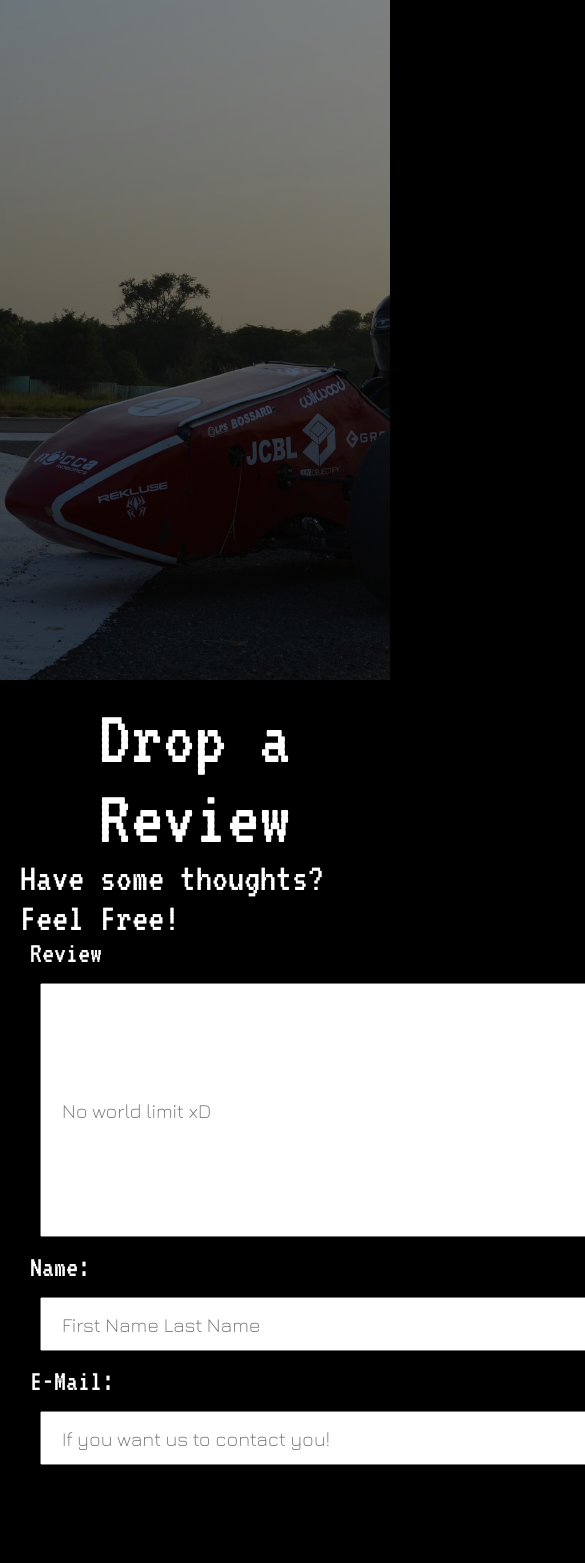
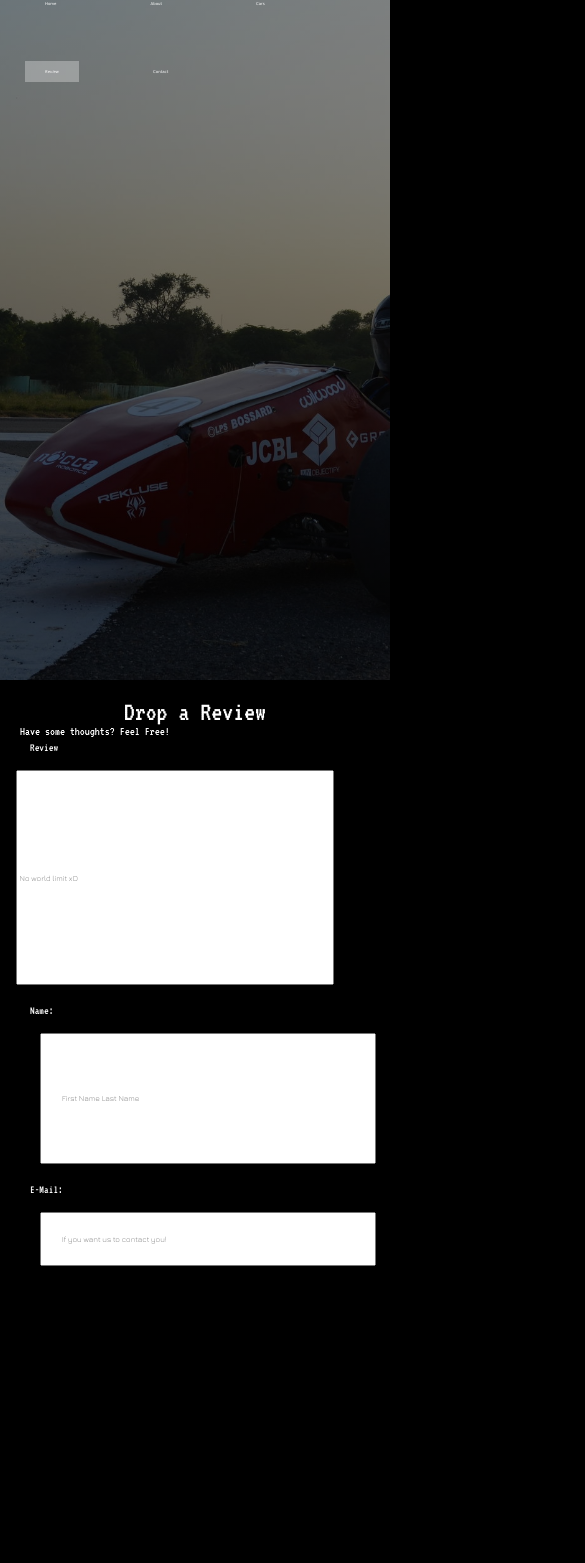
Before and after one commit to whizdor/kms, a plain HTML site: page review.html in a window 390 px wide. Shown: the part 164-1727 px from the top of the page, 585 px wide, since content can reach past the window. Drawn offline with nearby package versions, Linux system fonts and the light colour scheme; a web font is replaced by a local one.

Commit message:
responsive

```diff
--- a/style.css
+++ b/style.css
@@ -3,12 +3,12 @@
     padding : 0;
 }
 .wrapper{
-    width : 1270px;
+    width : 100%;
     margin : auto;
  }
 
  body{
-     height: 240vh;
+     height: 260vh;
      position: relative;
      display: flex;
      flex-direction: column;
@@ -20,7 +20,7 @@
     color: white;
     font-family: 'VT323', monospace;
     text-align: center;
-    font-size: 80px;
+    font-size: 5vw;
 }
 .intro
 {
@@ -28,7 +28,7 @@
     color: white;
     font-family: 'Jura', sans-serif;
     text-align: justify;
-    font-size: 28px;
+    font-size: 2.1vw;
 }
 .contact
 {
@@ -36,7 +36,7 @@
     color: white;
     font-family: 'VT323', monospace;
     text-align: center;
-    font-size: 80px;
+    font-size: 7vw;
 }
 .contact-subclass
 {
@@ -45,7 +45,7 @@
     padding-left: 20px;
     font-family: 'VT323', monospace;
     text-align: left;
-    font-size: 40px;
+    font-size: 3.2vw;
 }
 .contact-subclass2
 {
@@ -54,7 +54,7 @@
     padding-left: 30px;
     font-family: 'VT323', monospace;
     text-align: left;
-    font-size: 30px;
+    font-size: 2.8vw;
 }
 .contact-info
 {
@@ -63,7 +63,7 @@
     padding-left: 50px;
     font-family: 'Jura', sans-serif;
     text-align: justify;
-    font-size: 28px;
+    font-size: 2.4vw;
 }
 .form
 {
@@ -76,40 +76,40 @@
     padding-left: 30px;
     font-family: 'VT323', monospace;
     text-align: left;
-    font-size: 30px;
+    font-size: 3vw;
 }
 input[name="review"]
 {
-    width: 600px;
-    height: 250px;
+    width: 80%;
+    height: 25vh;
+    padding-left: 2px;
+    margin-left: 4vw;
+    margin-top: 15px;
+    margin-bottom: 15px;
+    font-family: 'Jura', sans-serif;
+    font-size: 2vw;
+}
+input[name="name"]
+{
+    width: 80%;
+    height: 15vh;
     padding-left: 20px;
     margin-left: 40px;
     margin-top: 15px;
     margin-bottom: 15px;
     font-family: 'Jura', sans-serif;
-    font-size: 20px;
+    font-size: 2vw;
 }
-input[name="name"]
+input[name="mail"]
 {
-    width: 600px;
+    width: 80%;
     height: 50px;
     padding-left: 20px;
     margin-left: 40px;
     margin-top: 15px;
     margin-bottom: 15px;
     font-family: 'Jura', sans-serif;
-    font-size: 20px;
-}
-input[name="mail"]
-{
-    width: 600px;
-    height: 50px;
-    padding-left: 20px;
-    margin-left: 40px;
-    margin-top: 15px;
-    margin-bottom: 15px;
-    font-family: 'Jura', sans-serif;
-    font-size: 20px;
+    font-size: 2vw;
 }
 header{
     background: linear-gradient(rgba(0,0,0,0.4),rgba(0,0,0,0.6)),url(images/img.jpg);
@@ -133,7 +133,7 @@ header{
     text-decoration: none;
     padding: 8px 20px;
     font-family: Verdana, Geneva, Tahoma, sans-serif;
-    font-size: 14px;
+    font-size: 1vw;
     transition: .5s;
 }
 .nav-area li a1{
@@ -143,7 +143,7 @@ header{
     text-decoration: none;
     padding: 8px 20px;
     font-family: Verdana, Geneva, Tahoma, sans-serif;
-    font-size: 14px;
+    font-size: 1vw;
 }
 .nav-area li a1:hover{
     background: #fff;
@@ -154,14 +154,14 @@ header{
      color : #000;
 }
 .logo img{
-    width: 100px;
+    width: 10%;
     float: left;
     height: auto;
     padding: 40px 40px;
 }
 .welcome-text{
     position: absolute;
-    width : 1000px;
+    width : 80%;
     height: 300px;
     margin: 20% 15%;
     text-align: center;
@@ -171,7 +171,7 @@ header{
     color: white;
     font-family: 'Bruno Ace SC', cursive;
     text-transform: uppercase;
-    font-size: 60px;
+    font-size: 4.5vw;
 }
 
 .title{
@@ -179,7 +179,7 @@ header{
     color: white;
     font-family: 'VT323', monospace;
     text-align: center;
-    font-size: 80px;
+    font-size: 8vw;
     margin-top: 4%;
     margin-right: 2%;
     margin-left: 2%;
@@ -190,13 +190,13 @@ header{
     color: white;
     font-family: 'Jura', sans-serif;
     text-align: justify;
-    font-size: 38px;
+    font-size: 2.1vw;
     margin: 3%;
 }
 footer
 {
     position: relative;
-    width: 1340px;
+    width: 100%;
     margin-top: auto;
     background: #3586ff;
     min-height: 100px;
```
Also changed, not shown: index.html (+1 -0 lines), 1 other file.
